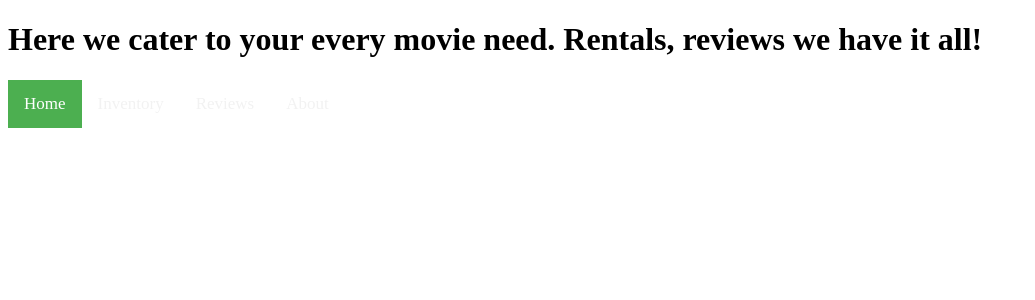
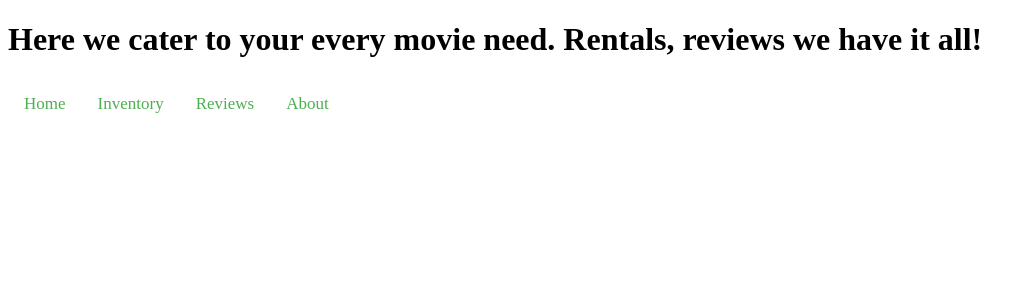
Before and after one commit to smitbre2/CS340-Final-Project, a PHP site: page / in a window 1280 px wide. Shown: the top 300 px of the page, without its empty margins (0-1035 px from the left). Run offline with PHP 8.4, Linux system fonts and the light colour scheme.

Commit message:
Fixed colors

```diff
--- a/main.css
+++ b/main.css
@@ -5,7 +5,7 @@
 
 .navbar a {
 	float: left;
-	color: #f2f2f2;
+	color: #4CAF50;
 	text-align: center;
 	padding: 14px 16px;
 	text-decoration: none;
@@ -18,6 +18,6 @@
 }
 
 .navbar a.active {
-	background-color: #4CAF50;
+	background-color: #336b36
 	color: white;
 }
```
